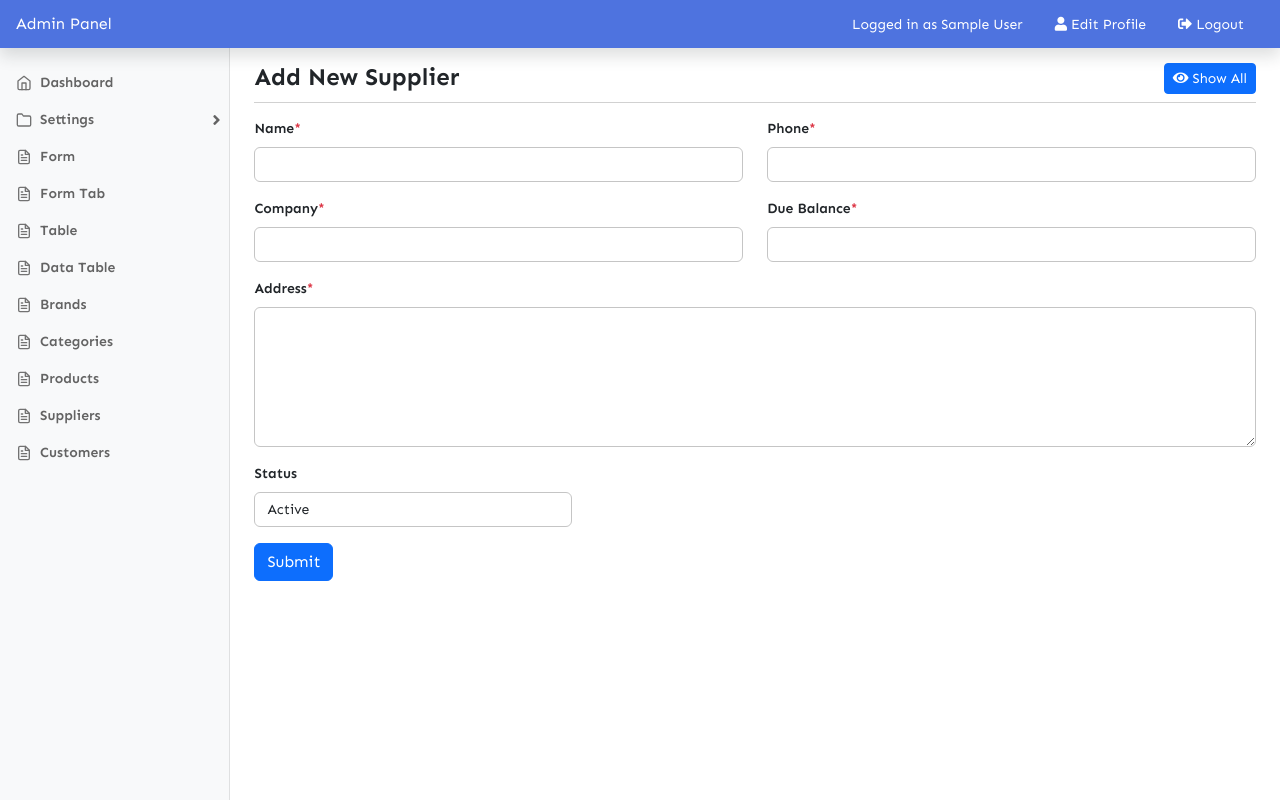
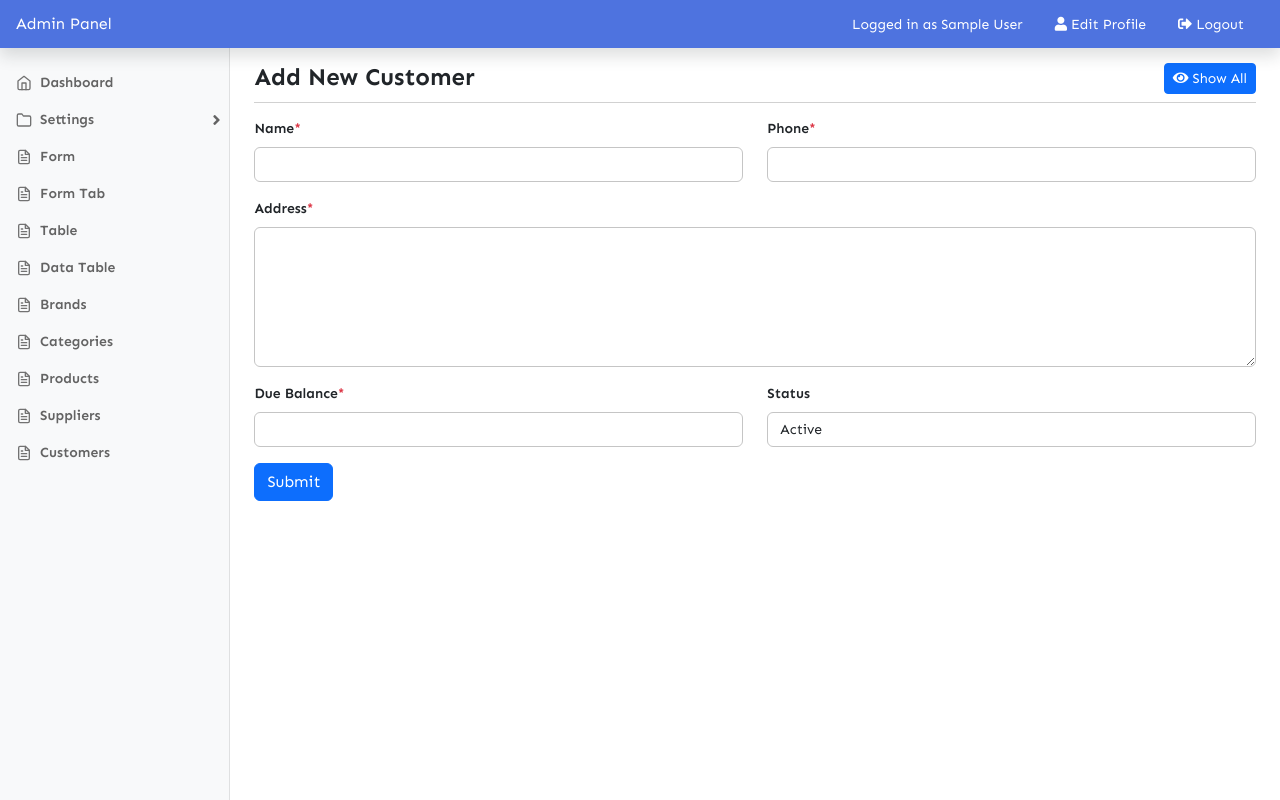
Before and after one commit to webkawsar/w3-php-laravel, a PHP site: page /w3-php-laravel/class-16/stock-management/customers/add.php in a window 1280 px wide. Run offline with PHP 8.4, Linux system fonts and the light colour scheme; the visitor is signed in with stand-in values (Sample User, id 1); some libraries are stand-ins or nearby versions.

Commit message:
customer add feature implemented

```diff
--- a/class-16/stock-management/customers/add.php
+++ b/class-16/stock-management/customers/add.php
@@ -3,10 +3,9 @@
 
 <?php
 
-    if(isset($_POST['supplier_add_form_submit'])) {
+    if(isset($_POST['customer_add_form_submit'])) {
         $name = trim($_POST['name']);
         $phone = trim($_POST['phone']);
-        $company = trim($_POST['company']);
         $address = trim($_POST['address']);
         $due_balance = trim($_POST['due_balance']);
         $status = $_POST['status'];
@@ -20,10 +19,6 @@
                 throw new Exception("Phone is required");
             }
 
-            if(empty($company)) {
-                throw new Exception("Company is required");
-            }
-
             if(empty($address)) {
                 throw new Exception("Address is required");
             }
@@ -32,20 +27,20 @@
                 throw new Exception("Due Balance is required");
             }
 
-            // check if supplier name already exists
-            $sql = "SELECT * FROM suppliers WHERE phone = ?";
+            // check if customer name already exists
+            $sql = "SELECT * FROM customers WHERE phone = ?";
             $stmt = $pdo->prepare($sql);
             $stmt->execute([$phone]);
             if($stmt->rowCount() > 0) {
-                throw new Exception("Supplier phone already exists");
+                throw new Exception("Customer phone already exists");
             }
 
-            $sql = "INSERT INTO suppliers (name, phone, company, address, due_balance, status) VALUES (?, ?, ?, ?, ?, ?)";
+            $sql = "INSERT INTO customers (name, phone, address, due_balance, status) VALUES (?, ?, ?, ?, ?)";
             $stmt = $pdo->prepare($sql);
-            $stmt->execute([$name, $phone, $company, $address, $due_balance, $status]);
+            $stmt->execute([$name, $phone, $address, $due_balance, $status]);
 
-            $_SESSION['success'] = "Supplier added successfully!";
-            header("Location: " . BASE_URL . "/suppliers/index.php");
+            $_SESSION['success'] = "Customer added successfully!";
+            header("Location: " . BASE_URL . "/customers/index.php");
             exit();
 
         } catch (Exception $e) {
@@ -62,8 +57,8 @@
         <main class="col-md-9 ms-sm-auto col-lg-9 px-md-4 pb-3">
 
             <h1 class="page-heading">
-                Add New Supplier
-                <a href="<?php echo BASE_URL ?>/suppliers/index.php" class="btn btn-primary btn-sm right"><i class="fas fa-eye"></i> Show All</a>
+                Add New Customer
+                <a href="<?php echo BASE_URL ?>/customers/index.php" class="btn btn-primary btn-sm right"><i class="fas fa-eye"></i> Show All</a>
             </h1>
 
             <form action="" method="POST">
@@ -78,9 +73,9 @@
                         <input type="text" name="phone" class="form-control" value="<?php if(isset($_POST['phone'])) echo $_POST['phone']; ?>">
                     </div>
 
-                    <div class="col-md-6 mb-3">
-                        <label for="" class="form-label">Company<span class="text-danger">*</span></label>
-                        <input type="text" name="company" class="form-control" value="<?php if(isset($_POST['company'])) echo $_POST['company']; ?>">
+                    <div class="col-md-12 mb-3">
+                        <label for="" class="form-label">Address<span class="text-danger">*</span></label>
+                        <textarea name="address" class="form-control" cols="30" rows="6"><?php if(isset($_POST['address'])) echo $_POST['address']; ?></textarea>
                     </div>
 
                     <div class="col-md-6 mb-3">
@@ -88,12 +83,7 @@
                         <input type="text" name="due_balance" class="form-control" value="<?php if(isset($_POST['due_balance'])) echo $_POST['due_balance']; ?>">
                     </div>
 
-                    <div class="col-md-12 mb-3">
-                        <label for="" class="form-label">Address<span class="text-danger">*</span></label>
-                        <textarea name="address" class="form-control" cols="30" rows="6"><?php if(isset($_POST['address'])) echo $_POST['address']; ?></textarea>
-                    </div>
-
-                    <div class="col-md-4 mb-3">
+                    <div class="col-md-6 mb-3">
                         <label for="" class="form-label">Status</label>
                         <select name="status" class="form-control select2">
                             <option value="Active">Active</option>
@@ -102,7 +92,7 @@
                     </div>
 
                     <div class="col-md-12 mb-3">
-                        <button type="submit" name="supplier_add_form_submit" class="btn btn-primary">Submit</button>
+                        <button type="submit" name="customer_add_form_submit" class="btn btn-primary">Submit</button>
                     </div>
                 </div>
             </form>
```
